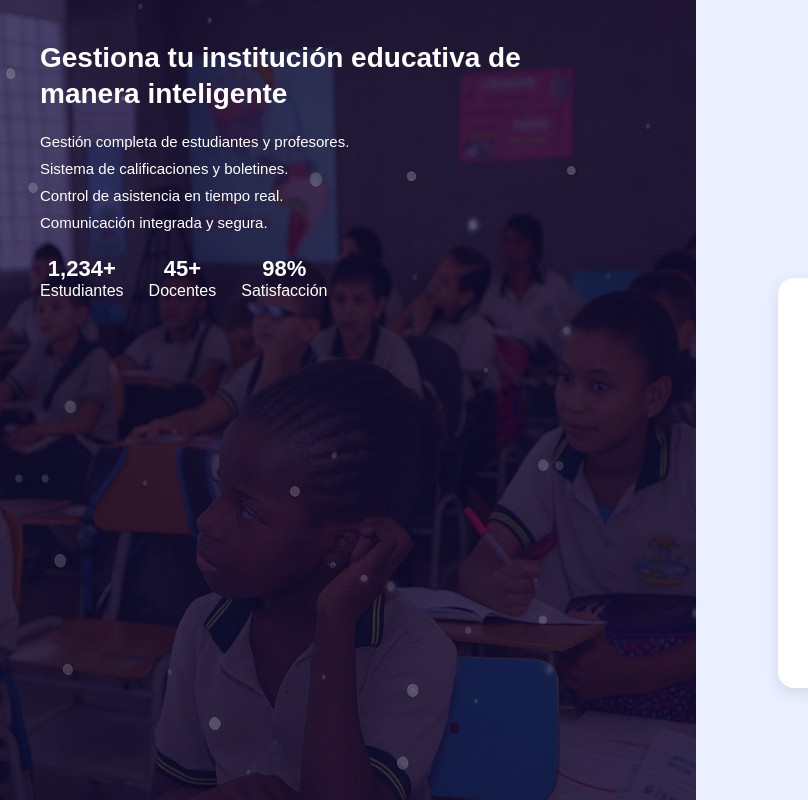
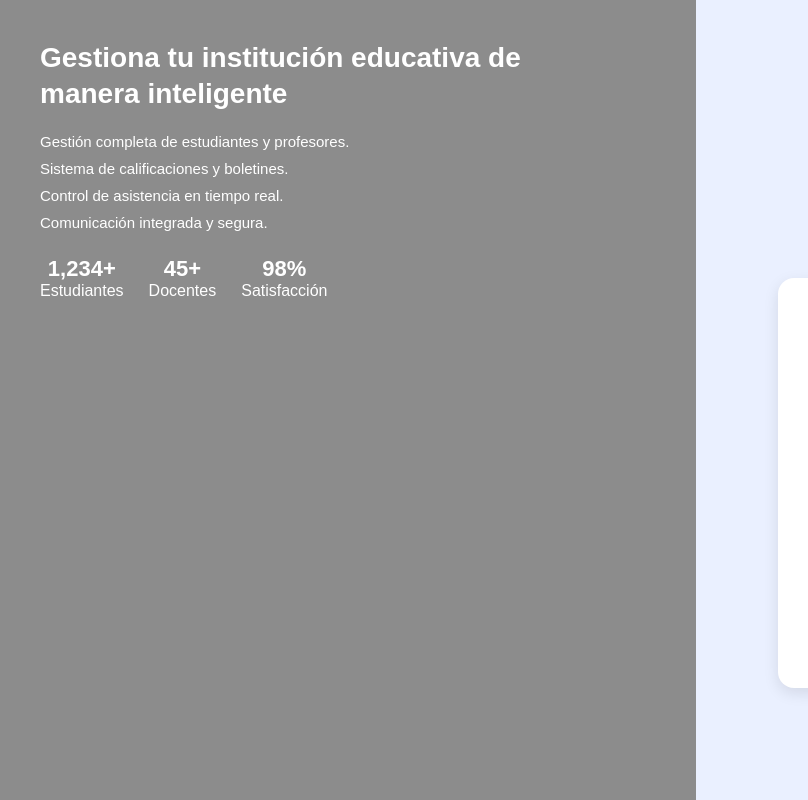
Before and after one commit to Jhonl117/Institucion-login, a plain HTML site: page index.html in a window 1280 px wide. Shown: the full height of the page, 0-808 px from the left. Drawn offline with Linux system fonts and the light colour scheme.

Commit message:
Revert "se puso texto en la imagen H004"
This reverts commit fb90afae11b6712bcb4e052afe0fefe64b12a778, reversing
changes made to 114e858844130f4b44cc1577f7429b663f521a25.

```diff
--- a/style.css
+++ b/style.css
@@ -14,7 +14,7 @@ body {
 /* LADO IZQUIERDO — LANDING */
 .landing {
   flex: 1.2;
-  background: url("estudiantes.jpeg") center/cover no-repeat;
+  background: url("") center/cover no-repeat;
   position: relative;
   color: white;
   padding: 40px;
@@ -65,7 +65,7 @@ body {
   display: block;
 }
 
-/* LADO DERECHO — LOGIN */
+/* ✅ LADO DERECHO — LOGIN */
 .login {
   flex: 1;
   background: #eaf0ff;
@@ -98,7 +98,7 @@ body {
   color: #667085;
 }
 
-/* CONTENEDOR DEL FORMULARIO */
+/* ✅ CONTENEDOR DEL FORMULARIO */
 .formulario-box {
   background: white;
   padding: 35px;
@@ -151,7 +151,7 @@ body {
   padding-left: 10px;
 }
 
-/* BOTÓN */
+/* ✅ BOTÓN */
 button {
   width: 100%;
   padding: 12px;
```
